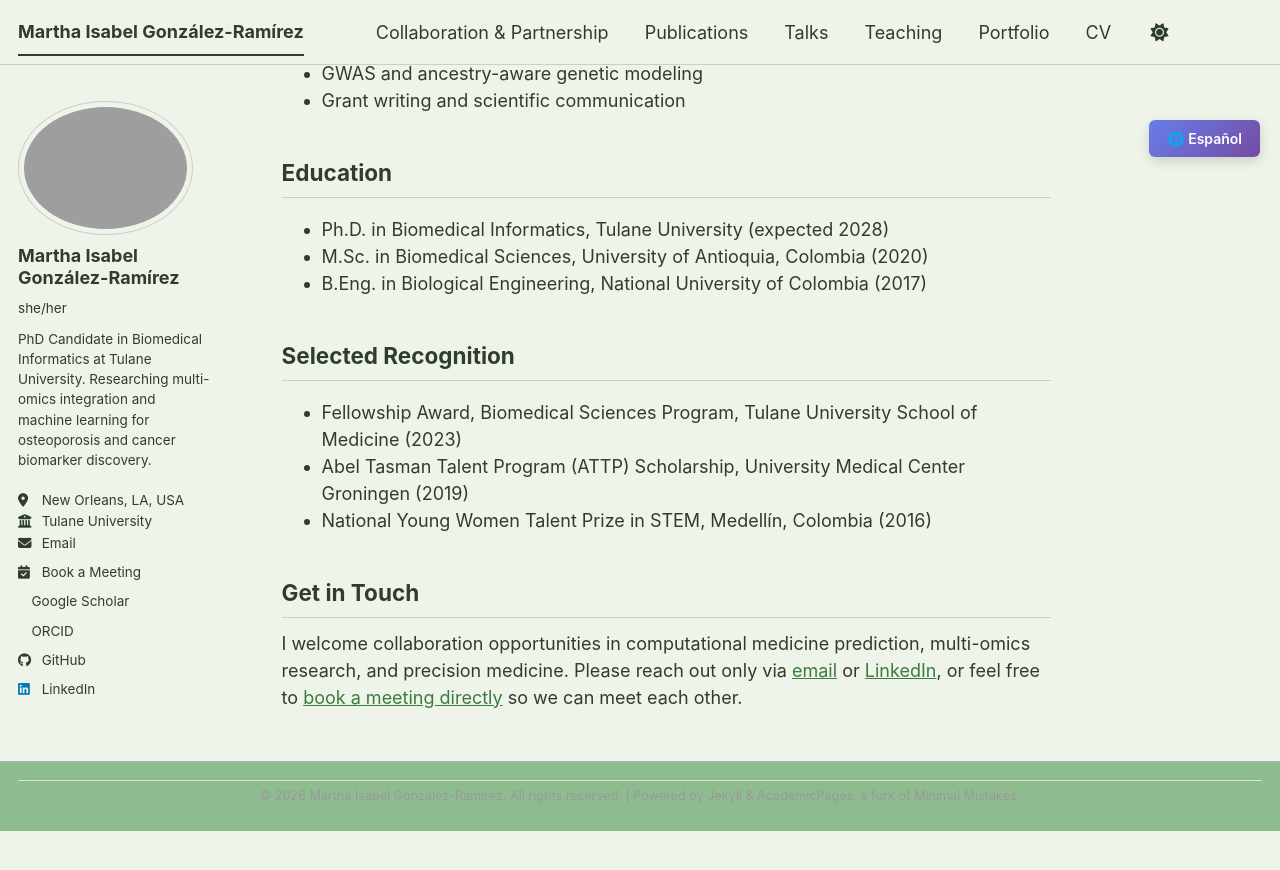
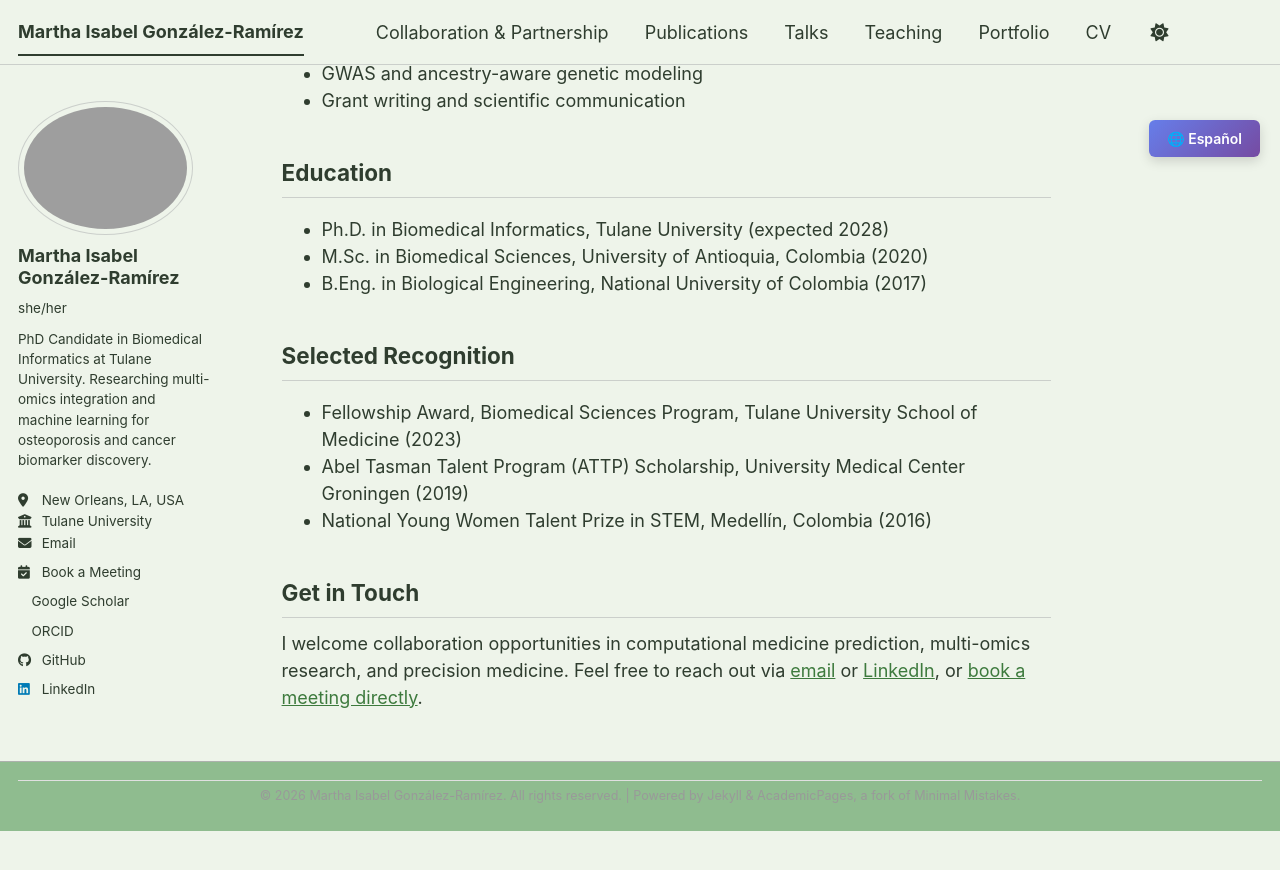
Before and after one commit to migonzalezr/migonzalezr.github.io, a Jekyll site: the page built from _pages/about.md, in a window 1280 px wide and 900 px high, scrolled down 1249 px. Shown: the top 870 px of the window. Built offline with Jekyll 4.4.1, drawn with Linux system fonts in a browser that asks for light colours; a style sheet for code colours, icons or effects is not loaded.

Commit message:
Remove 'only' from Get in Touch section - make it sound more welcoming

```diff
--- a/_pages/about.md
+++ b/_pages/about.md
@@ -78,7 +78,7 @@ My research trajectory began at the Infection and Cancer Research Group at the U
 
 ## Get in Touch
 
-I welcome collaboration opportunities in computational medicine prediction, multi-omics research, and precision medicine. Please reach out only via [email](mailto:migonzalezr23@gmail.com) or [LinkedIn](https://www.linkedin.com/in/migonzalezr), or feel free to [book a meeting directly](https://bookings.cloud.microsoft/bookwithme/user/f77f1615149049298cc38f687a23d354%40tulane.edu?anonymous&ismsaljsauthenabled) so we can meet each other.
+I welcome collaboration opportunities in computational medicine prediction, multi-omics research, and precision medicine. Feel free to reach out via [email](mailto:migonzalezr23@gmail.com) or [LinkedIn](https://www.linkedin.com/in/migonzalezr), or [book a meeting directly](https://bookings.cloud.microsoft/bookwithme/user/f77f1615149049298cc38f687a23d354%40tulane.edu?anonymous&ismsaljsauthenabled).
 
 </div>
 
```
Also changed, not shown: other parts of _pages/about.md (+1 -1 lines).
